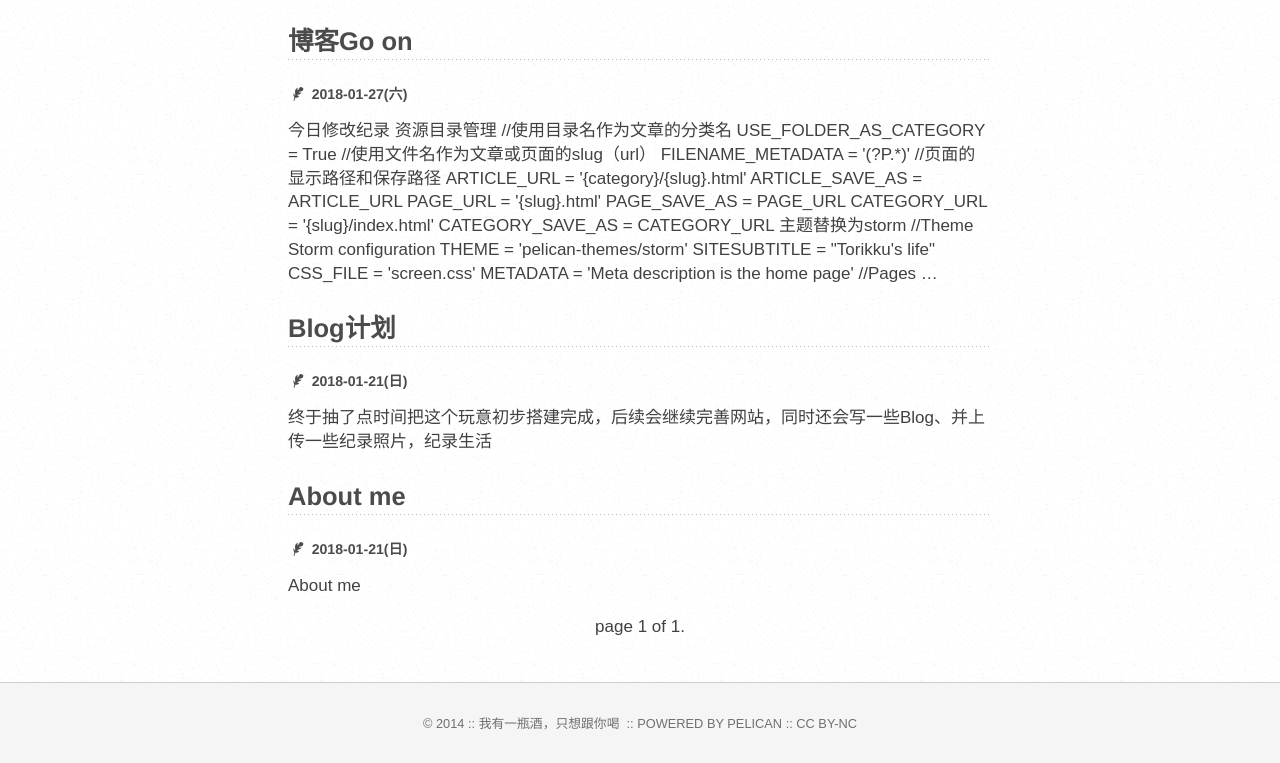
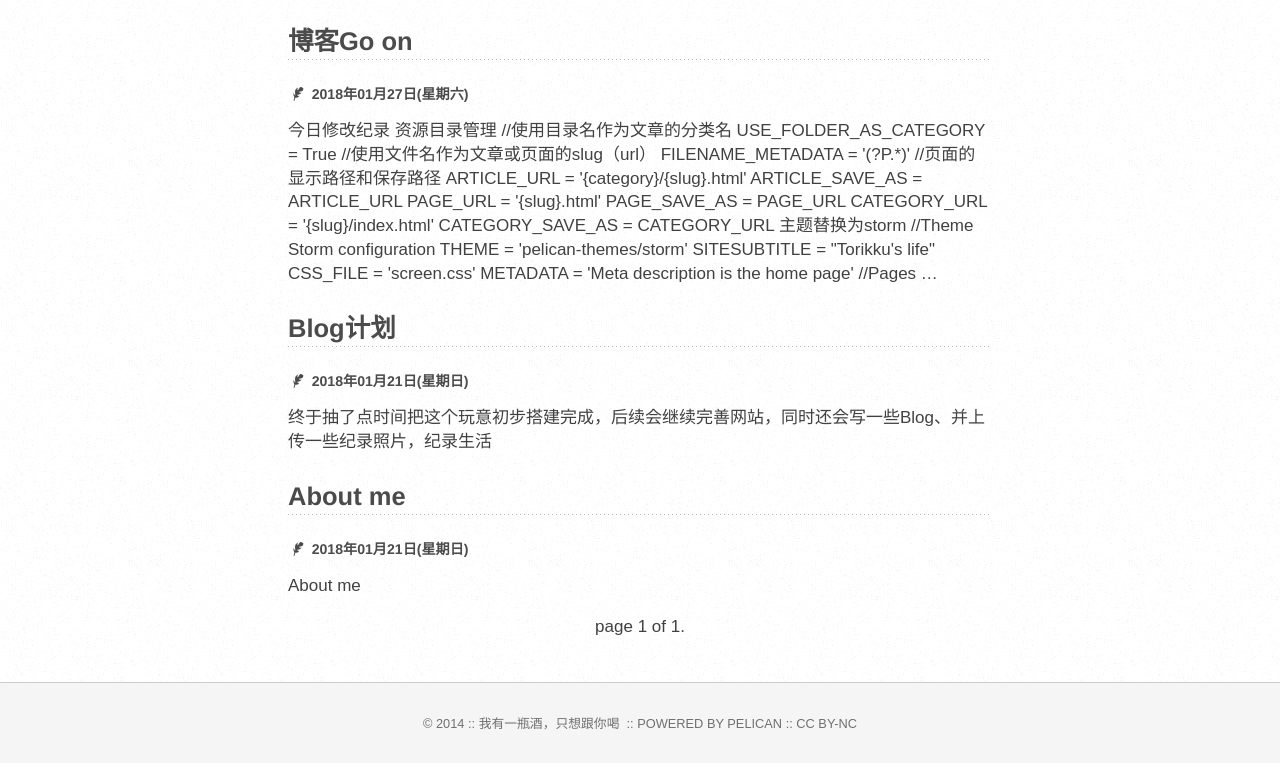
Before and after one commit to torikku/torikku.github.io, a plain HTML site: page index.html in a window 1280 px wide. Shown: the part 145-908 px from the top of the page. Drawn offline with Linux system fonts and the light colour scheme; a web font is replaced by a local one.

Commit message:
your comments

```diff
--- a/index.html
+++ b/index.html
@@ -21,13 +21,13 @@
     </div>
 </div>    <div id="main">
 <h2><a href="https://torikku.github.io/archives/201801270140.html">博客Go on</a></h2>
-<h5><i class="icon-feather"></i> 2018-01-27(六) </h5>
+<h5><i class="icon-feather"></i> 2018年01月27日(星期六) </h5>
 今日修改纪录 资源目录管理 //使用目录名作为文章的分类名 USE_FOLDER_AS_CATEGORY = True //使用文件名作为文章或页面的slug（url） FILENAME_METADATA = '(?P<slug>.*)' //页面的显示路径和保存路径 ARTICLE_URL = '{category}/{slug}.html' ARTICLE_SAVE_AS = ARTICLE_URL PAGE_URL = '{slug}.html' PAGE_SAVE_AS = PAGE_URL CATEGORY_URL = '{slug}/index.html' CATEGORY_SAVE_AS = CATEGORY_URL 主题替换为storm //Theme Storm configuration THEME = 'pelican-themes/storm' SITESUBTITLE = "Torikku's life" CSS_FILE = 'screen.css' METADATA = 'Meta description is the home page' //Pages …
 <h2><a href="https://torikku.github.io/archives/201801210635.html">Blog计划</a></h2>
-<h5><i class="icon-feather"></i> 2018-01-21(日) </h5>
+<h5><i class="icon-feather"></i> 2018年01月21日(星期日) </h5>
 终于抽了点时间把这个玩意初步搭建完成，后续会继续完善网站，同时还会写一些Blog、并上传一些纪录照片，纪录生活
 <h2><a href="https://torikku.github.io/about/About.html">About me</a></h2>
-<h5><i class="icon-feather"></i> 2018-01-21(日) </h5>
+<h5><i class="icon-feather"></i> 2018年01月21日(星期日) </h5>
 About me
 <div class="pagination">
     page 1 of 1.
```
Also changed, not shown: about/About.html (+1 -1 lines), archives/201801210635.html (+1 -1 lines), archives/201801270140.html (+1 -1 lines), category/about.html (+1 -1 lines), category/archives.html (+2 -2 lines).
